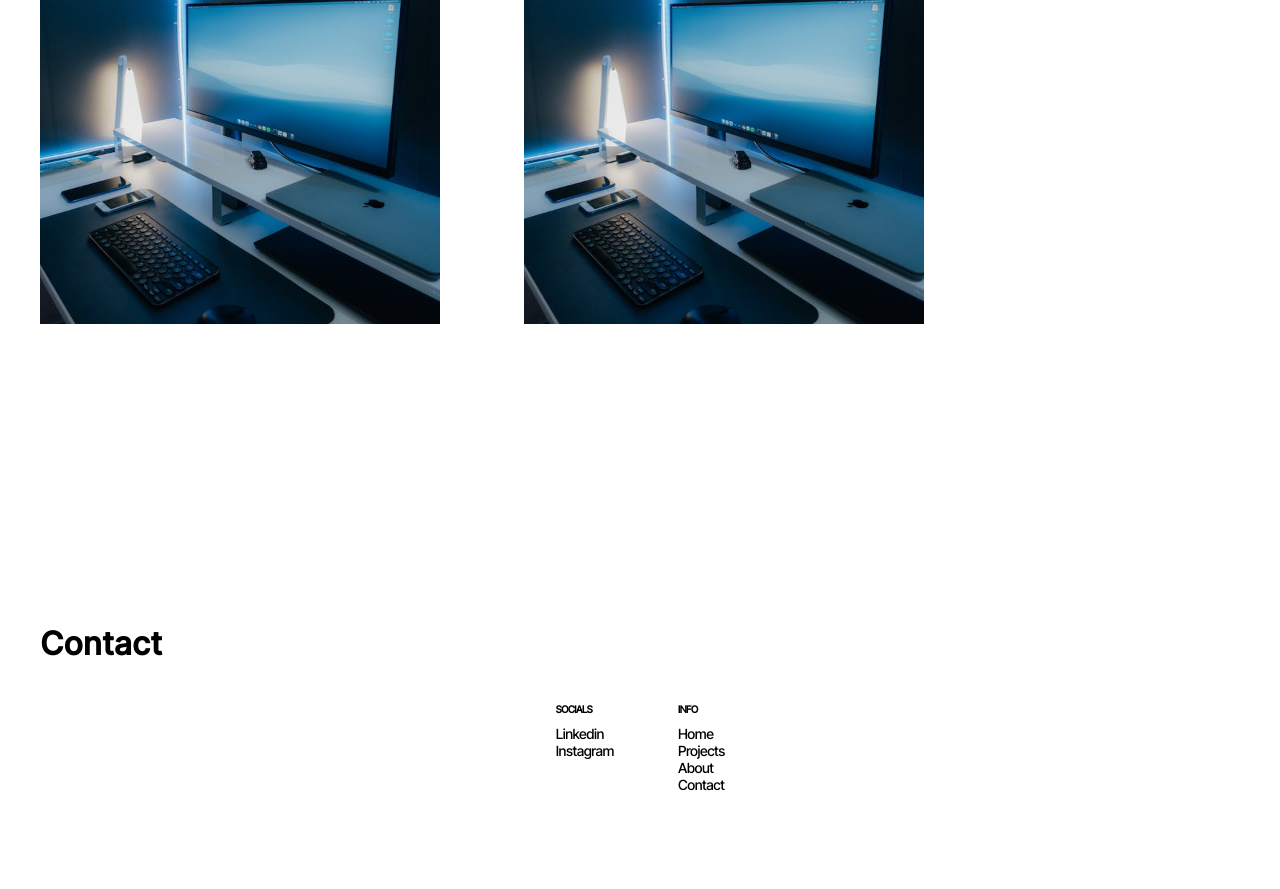
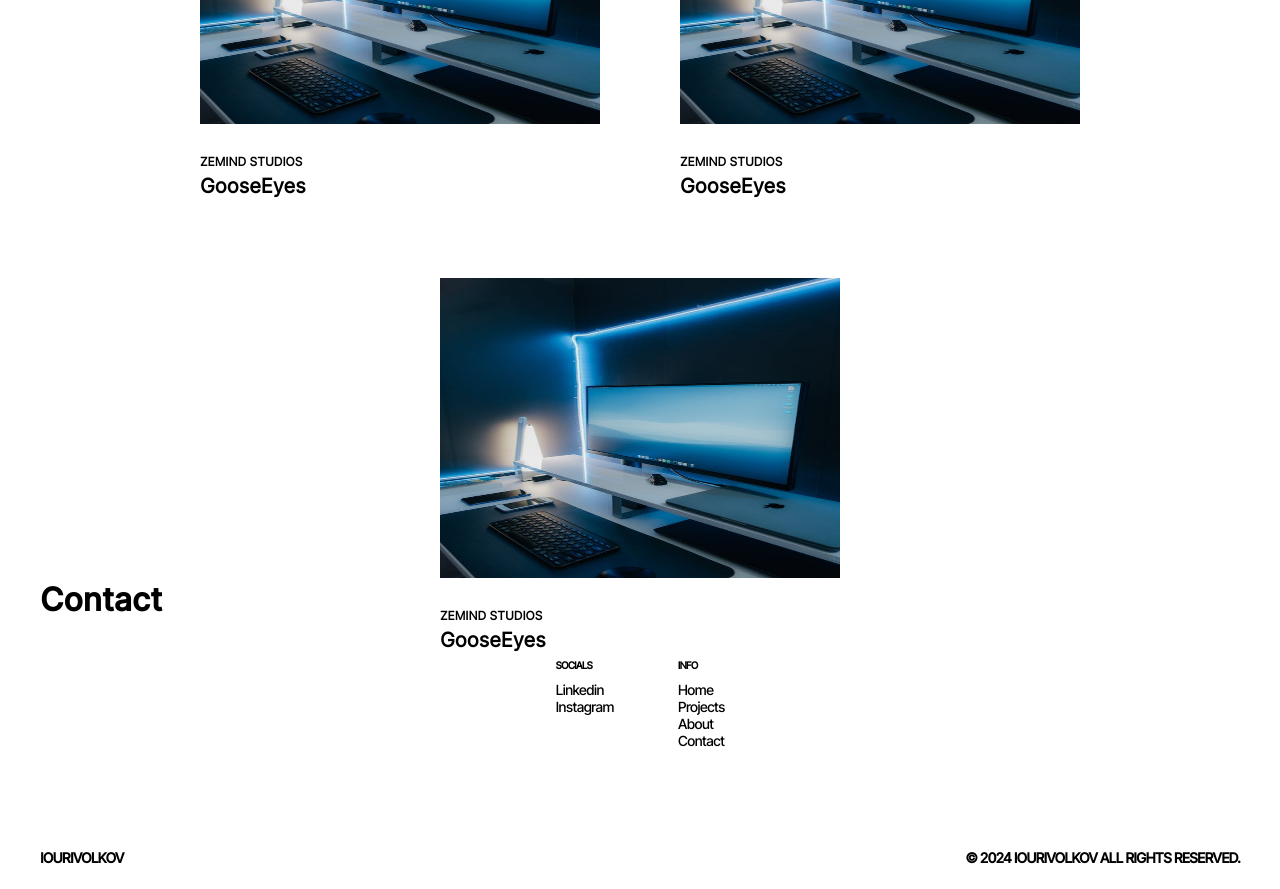
Before and after one commit to iourivolkov/personalWebsite, a Next.js app in the folder personal-website/: page / in a window 1280 px wide. Shown: the part 2160-3049 px from the top of the page. Built offline with nearby package versions, Linux system fonts and the light colour scheme.

Commit message:
Styling changes

```diff
--- a/personal-website/src/components/ProjectCard/index.tsx
+++ b/personal-website/src/components/ProjectCard/index.tsx
@@ -4,6 +4,7 @@ import {
   CardText,
   CardTextContainer,
   CardButton,
+  CardSubHeading,
 } from "./styled";
 import ProjectCardModal from "../ProjectCardModal";
 import { useState } from "react";
@@ -27,28 +28,30 @@ const projectsCopy = [
     projectDesc:
       "Virtual runway showcasing Kruger's 2023 Dedicate for the Cure collection.",
   },
+  {
+    id: 3,
+    img: "/assets/testImage.jpeg",
+    imgAlt: "test image",
+    projectTitle: "Lurry Labs",
+    projectDesc:
+      "Decentralized creative studio bridging web2 and web3 communities.",
+  },
 ];
 
 const ProjectCard = () => {
   return (
     <CardContainer>
       <Image
-        // style={{ borderRadius: "20px 20px 0 0" }}
-        // style={{ borderRadius: "20px" }}
-        height={500}
+        height={300}
         width={400}
         src="/assets/testImage.jpeg"
         alt="test img"
+        style={{}}
       />
-
-      {/* <CardTextContainer>
+      <CardTextContainer>
+        <CardSubHeading>Zemind Studios</CardSubHeading>
         <CardHeading>GooseEyes</CardHeading>
-        <CardText>
-          Infographic website for the GooseEyes app that simplifies the process
-          of selling used cars online.{" "}
-        </CardText>
-        <CardButton>website</CardButton>
-      </CardTextContainer> */}
+      </CardTextContainer>
     </CardContainer>
   );
 };
--- a/personal-website/src/components/ProjectCard/styled.tsx
+++ b/personal-website/src/components/ProjectCard/styled.tsx
@@ -9,6 +9,14 @@ export const CardContainer = styled.div`
   border: 0.1px solid lightgrey; */
   margin: 40px;
   cursor: pointer;
+`;
+
+export const CardSubHeading = styled.h4`
+  font-family: inter-regular;
+  /* letter-spacing: -1px; */
+  font-size: 12px;
+  margin-bottom: 5px;
+  text-transform: uppercase;
 `;
 
 export const CardTextContainer = styled.div`
--- a/personal-website/src/containers/projectPage/index.tsx
+++ b/personal-website/src/containers/projectPage/index.tsx
@@ -1,16 +1,21 @@
 import { FunctionComponent } from "react";
 import ProjectCard from "@/components/ProjectCard";
-import { ProjectCardContainer, ProjectPageHeading } from "./styled";
+import {
+  ProjectCardContainer,
+  ProjectPageHeading,
+  ProjectPageContainer,
+} from "./styled";
 
 const ProjectPage: FunctionComponent = () => {
   return (
-    <>
+    <ProjectPageContainer>
       <ProjectPageHeading id="projects"> past work</ProjectPageHeading>
       <ProjectCardContainer>
         <ProjectCard />
         <ProjectCard />
+        <ProjectCard />
       </ProjectCardContainer>
-    </>
+    </ProjectPageContainer>
   );
 };
 
--- a/personal-website/src/containers/projectPage/styled.tsx
+++ b/personal-website/src/containers/projectPage/styled.tsx
@@ -1,10 +1,10 @@
 import { styled } from "styled-components";
 
 export const ProjectCardContainer = styled.div`
-  height: 100vh;
   display: flex;
   flex-wrap: wrap;
-  gap: 0.25rem;
+  justify-content: center;
+  align-items: center;
 `;
 
 export const ProjectPageHeading = styled.h1`
@@ -19,3 +19,7 @@ export const ProjectPageHeading = styled.h1`
     font-size: 48px;
   }
 `;
+
+export const ProjectPageContainer = styled.div`
+  height: 100vh;
+`;
```
